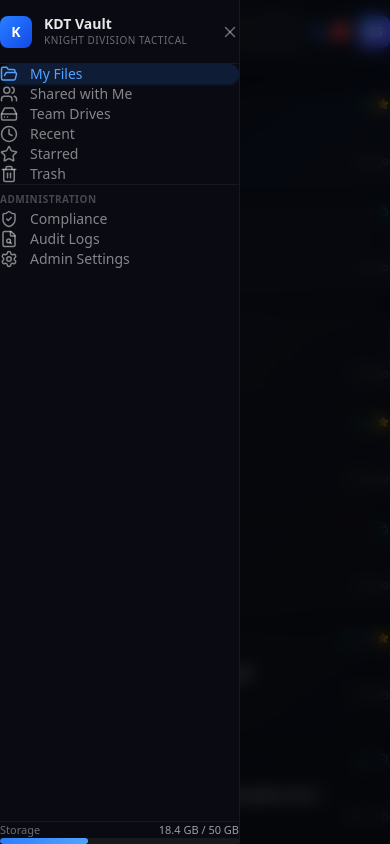
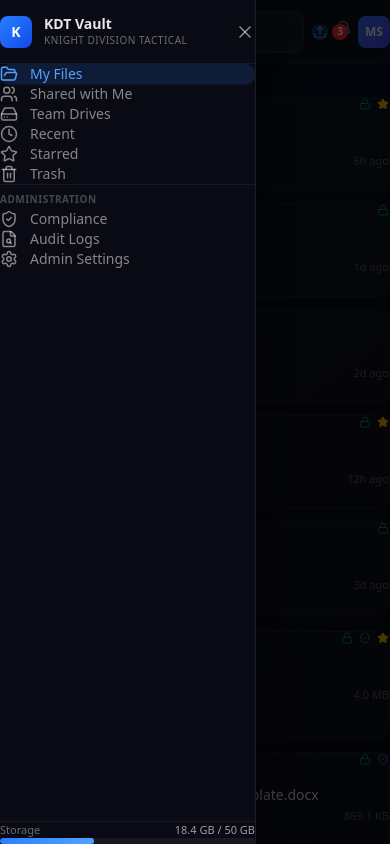
Before and after one commit to hugirecon/kdt-vault, a Next.js app: page / in a window 390 px wide. Both pictures are taken after a click on the button 12 px from the left and 31 px from the top of the page. Built offline with nearby package versions, Linux system fonts and the light colour scheme.

Commit message:
fix: completely rewrite mobile sidebar - conditional render instead of CSS transform, onTouchEnd fallback, z-9999

```diff
--- a/src/app/page.tsx
+++ b/src/app/page.tsx
@@ -1,9 +1,9 @@
 'use client';
 
-import { useState, useMemo, useEffect } from 'react';
+import { useState, useMemo } from 'react';
 import { NavSection, ViewMode, FileItem } from '@/lib/types';
 import { mockFiles, starredFiles, recentFiles, folders, documents } from '@/lib/mock-data';
-import Sidebar from '@/components/Sidebar';
+import Sidebar, { MobileSidebar } from '@/components/Sidebar';
 import Header from '@/components/Header';
 import FileGrid from '@/components/FileGrid';
 import FileList from '@/components/FileList';
@@ -35,19 +35,15 @@ export default function Home() {
   const [selectedFile, setSelectedFile] = useState<FileItem | null>(null);
   const [showUpload, setShowUpload] = useState(false);
   const [selectedFiles, setSelectedFiles] = useState<string[]>([]);
-  const [sidebarOpen, setSidebarOpen] = useState(false);
+  const [mobileMenuOpen, setMobileMenuOpen] = useState(false);
 
-  // Close sidebar on route change for mobile
   const handleNavigate = (s: NavSection) => {
     setActiveSection(s);
     setSelectedFile(null);
-    setSidebarOpen(false);
   };
 
   const handleFileClick = (file: FileItem) => {
     setSelectedFile(selectedFile?.id === file.id ? null : file);
-    // Close sidebar on mobile when clicking a file
-    setSidebarOpen(false);
   };
 
   const getFilesForSection = (): FileItem[] => {
@@ -74,24 +70,20 @@ export default function Home() {
   const displayFiles = useMemo(() => getFilesForSection(), [activeSection, searchQuery]);
 
   const isFileView = ['my-files', 'shared', 'recent', 'starred'].includes(activeSection);
-  const showViewToggle = isFileView;
 
   return (
-    <div className="flex h-screen h-[100dvh] overflow-hidden relative">
-      {/* Mobile sidebar overlay */}
-      {sidebarOpen && (
-        <div
-          className="fixed inset-0 bg-black/60 backdrop-blur-sm z-30 md:hidden"
-          onClick={() => setSidebarOpen(false)}
+    <div className="flex h-screen h-[100dvh] overflow-hidden">
+      {/* Desktop sidebar — always visible on md+ */}
+      <Sidebar activeSection={activeSection} onNavigate={handleNavigate} />
+
+      {/* Mobile sidebar — only rendered when open */}
+      {mobileMenuOpen && (
+        <MobileSidebar
+          activeSection={activeSection}
+          onNavigate={handleNavigate}
+          onClose={() => setMobileMenuOpen(false)}
         />
       )}
-
-      <Sidebar
-        activeSection={activeSection}
-        onNavigate={handleNavigate}
-        isOpen={sidebarOpen}
-        onClose={() => setSidebarOpen(false)}
-      />
 
       <div className="flex-1 flex flex-col overflow-hidden">
         <Header
@@ -101,11 +93,11 @@ export default function Home() {
           onSearchChange={setSearchQuery}
           onUploadClick={() => setShowUpload(true)}
           title={sectionTitles[activeSection]}
-          onMenuClick={() => setSidebarOpen(true)}
+          onMenuClick={() => setMobileMenuOpen(true)}
         />
 
         <div className="flex-1 flex overflow-hidden">
-          <main className="flex-1 overflow-y-auto p-6">
+          <main className="flex-1 overflow-y-auto p-4 md:p-6">
             {/* Breadcrumb for file views */}
             {isFileView && (
               <div className="flex items-center gap-2 text-[11px] text-white/30 mb-5">
--- a/src/components/Header.tsx
+++ b/src/components/Header.tsx
@@ -47,7 +47,8 @@ export default function Header({
       <div className="flex items-center gap-2 shrink-0">
         {onMenuClick && (
           <button
-            onClick={(e) => { e.preventDefault(); e.stopPropagation(); onMenuClick(); }}
+            onClick={() => onMenuClick()}
+            onTouchEnd={(e) => { e.preventDefault(); onMenuClick(); }}
             className="md:hidden p-3 -m-1 rounded-lg text-white/70 hover:text-white/90 hover:bg-white/[0.06] active:bg-white/[0.1] transition-all touch-manipulation relative z-50"
             aria-label="Open menu"
             type="button"
--- a/src/components/Sidebar.tsx
+++ b/src/components/Sidebar.tsx
@@ -21,8 +21,12 @@ import { useState } from 'react';
 interface SidebarProps {
   activeSection: NavSection;
   onNavigate: (section: NavSection) => void;
-  isOpen?: boolean;
-  onClose?: () => void;
+}
+
+interface MobileSidebarProps {
+  activeSection: NavSection;
+  onNavigate: (section: NavSection) => void;
+  onClose: () => void;
 }
 
 const navItems: { id: NavSection; label: string; icon: React.ReactNode; group: string }[] = [
@@ -37,45 +41,12 @@ const navItems: { id: NavSection; label: string; icon: React.ReactNode; group: s
   { id: 'admin', label: 'Admin Settings', icon: <Settings size={18} />, group: 'admin' },
 ];
 
-export default function Sidebar({ activeSection, onNavigate, isOpen, onClose }: SidebarProps) {
-  const [collapsed, setCollapsed] = useState(false);
-  const mainItems = navItems.filter(i => i.group === 'main');
-  const adminItems = navItems.filter(i => i.group === 'admin');
+const mainItems = navItems.filter(i => i.group === 'main');
+const adminItems = navItems.filter(i => i.group === 'admin');
 
+function SidebarContent({ activeSection, onNavigate, collapsed = false }: { activeSection: NavSection; onNavigate: (s: NavSection) => void; collapsed?: boolean }) {
   return (
-    <aside
-      className={cn(
-        'flex flex-col h-full border-r border-white/[0.06] bg-[#0a0a12] md:bg-white/[0.02] backdrop-blur-xl transition-all duration-300',
-        // Mobile: fixed overlay sidebar — full height
-        'fixed md:relative z-40 md:z-auto inset-y-0 left-0 md:inset-auto',
-        'md:translate-x-0',
-        isOpen ? 'translate-x-0' : '-translate-x-full md:translate-x-0 max-md:pointer-events-none max-md:invisible',
-        collapsed ? 'md:w-16 w-60' : 'w-60'
-      )}
-    >
-      {/* Logo + mobile close */}
-      <div className="flex items-center gap-3 px-4 h-16 border-b border-white/[0.06]">
-        <div className="w-8 h-8 rounded-lg bg-gradient-to-br from-blue-500 to-blue-700 flex items-center justify-center text-white font-bold text-sm shrink-0">
-          K
-        </div>
-        {!collapsed && (
-          <div className="animate-fade-in flex-1">
-            <div className="text-sm font-semibold text-white/90 leading-tight">KDT Vault</div>
-            <div className="text-[10px] text-white/40 uppercase tracking-wider">Knight Division Tactical</div>
-          </div>
-        )}
-        {/* Mobile close button */}
-        {onClose && (
-          <button
-            onClick={onClose}
-            className="md:hidden p-1.5 rounded-lg text-white/40 hover:text-white/70 hover:bg-white/[0.06] transition-all"
-          >
-            <X size={18} />
-          </button>
-        )}
-      </div>
-
-      {/* Nav */}
+    <>
       <nav className="flex-1 overflow-y-auto py-3 px-2">
         <div className="space-y-0.5">
           {mainItems.map((item) => (
@@ -125,7 +96,7 @@ export default function Sidebar({ activeSection, onNavigate, isOpen, onClose }:
 
       {/* Storage indicator */}
       {!collapsed && (
-        <div className="p-4 border-t border-white/[0.06] animate-fade-in">
+        <div className="p-4 border-t border-white/[0.06]">
           <div className="flex justify-between text-[11px] mb-2">
             <span className="text-white/40">Storage</span>
             <span className="text-white/60">18.4 GB / 50 GB</span>
@@ -138,14 +109,84 @@ export default function Sidebar({ activeSection, onNavigate, isOpen, onClose }:
           </div>
         </div>
       )}
+    </>
+  );
+}
 
-      {/* Collapse toggle - hidden on mobile */}
+/* ===== Desktop Sidebar (always visible on md+) ===== */
+export default function Sidebar({ activeSection, onNavigate }: SidebarProps) {
+  const [collapsed, setCollapsed] = useState(false);
+
+  return (
+    <aside
+      className={cn(
+        'hidden md:flex relative flex-col h-full border-r border-white/[0.06] bg-white/[0.02] backdrop-blur-xl transition-all duration-300',
+        collapsed ? 'w-16' : 'w-60'
+      )}
+    >
+      {/* Logo */}
+      <div className="flex items-center gap-3 px-4 h-16 border-b border-white/[0.06]">
+        <div className="w-8 h-8 rounded-lg bg-gradient-to-br from-blue-500 to-blue-700 flex items-center justify-center text-white font-bold text-sm shrink-0">
+          K
+        </div>
+        {!collapsed && (
+          <div>
+            <div className="text-sm font-semibold text-white/90 leading-tight">KDT Vault</div>
+            <div className="text-[10px] text-white/40 uppercase tracking-wider">Knight Division Tactical</div>
+          </div>
+        )}
+      </div>
+
+      <SidebarContent activeSection={activeSection} onNavigate={onNavigate} collapsed={collapsed} />
+
+      {/* Collapse toggle */}
       <button
         onClick={() => setCollapsed(!collapsed)}
-        className="hidden md:flex absolute -right-3 top-20 w-6 h-6 rounded-full bg-white/[0.06] border border-white/[0.1] items-center justify-center text-white/40 hover:text-white/70 hover:bg-white/[0.1] transition-all duration-200 z-10"
+        className="absolute -right-3 top-20 w-6 h-6 rounded-full bg-white/[0.06] border border-white/[0.1] flex items-center justify-center text-white/40 hover:text-white/70 hover:bg-white/[0.1] transition-all duration-200 z-10"
       >
         {collapsed ? <ChevronRight size={12} /> : <ChevronLeft size={12} />}
       </button>
     </aside>
   );
 }
+
+/* ===== Mobile Sidebar (only rendered when open) ===== */
+export function MobileSidebar({ activeSection, onNavigate, onClose }: MobileSidebarProps) {
+  return (
+    <div className="md:hidden fixed inset-0 z-[9999]" style={{ touchAction: 'none' }}>
+      {/* Backdrop */}
+      <div
+        className="absolute inset-0 bg-black/70"
+        onClick={onClose}
+        onTouchEnd={(e) => { e.preventDefault(); onClose(); }}
+      />
+
+      {/* Drawer */}
+      <aside className="absolute top-0 left-0 bottom-0 w-64 bg-[#0a0a14] border-r border-white/[0.08] flex flex-col shadow-2xl shadow-black/80">
+        {/* Logo + close */}
+        <div className="flex items-center gap-3 px-4 h-16 border-b border-white/[0.06]">
+          <div className="w-8 h-8 rounded-lg bg-gradient-to-br from-blue-500 to-blue-700 flex items-center justify-center text-white font-bold text-sm shrink-0">
+            K
+          </div>
+          <div className="flex-1">
+            <div className="text-sm font-semibold text-white/90 leading-tight">KDT Vault</div>
+            <div className="text-[10px] text-white/40 uppercase tracking-wider">Knight Division Tactical</div>
+          </div>
+          <button
+            onClick={onClose}
+            onTouchEnd={(e) => { e.preventDefault(); onClose(); }}
+            className="p-2 rounded-lg text-white/50 hover:text-white/80 active:bg-white/[0.1] touch-manipulation"
+            type="button"
+          >
+            <X size={20} />
+          </button>
+        </div>
+
+        <SidebarContent
+          activeSection={activeSection}
+          onNavigate={(s) => { onNavigate(s); onClose(); }}
+        />
+      </aside>
+    </div>
+  );
+}
```
